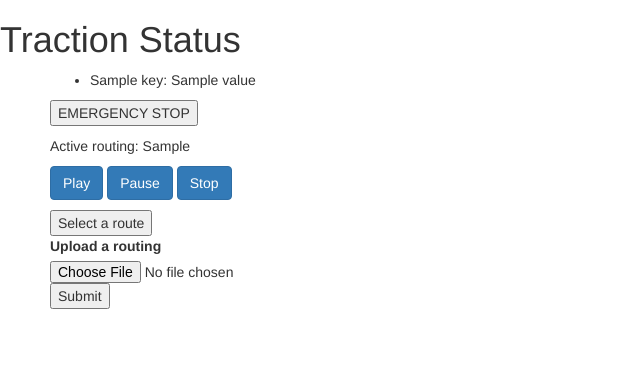
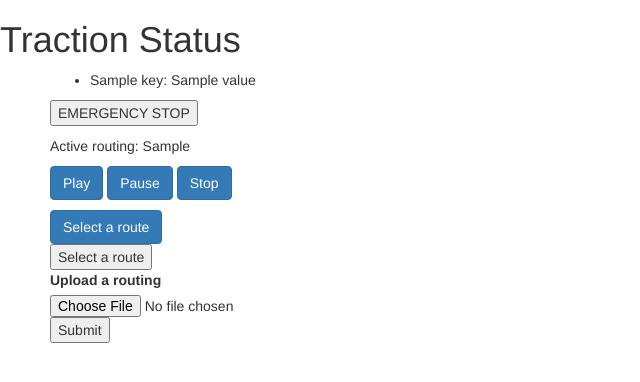
Before and after one commit to Yves1812/Robot_tondeuse, a Flask app: template Boards/MU - web server/app/templates/traction_status.html in a window 1280 px wide. Shown: the part 50-432 px from the top of the page, without its empty margins (0-640 px from the left). Run offline with Flask 2, Linux system fonts and the light colour scheme; the template is opened without the code that fills it: most values are stand-ins (such as "Sample title", 1, 10 or a date in 2020); some libraries are stand-ins or nearby versions.

Commit message:
updated traction status for bootstrap button

```diff
--- a/Boards/MU - web server/app/templates/traction_status.html
+++ b/Boards/MU - web server/app/templates/traction_status.html
@@ -17,6 +17,7 @@
     <p> </p>
 	<button type="button" class="btn btn-primary">Play</button> <button type="button" class="btn btn-primary">Pause</button> <button type="button" class="btn btn-primary">Stop</button>
     <p> </p>
+    <a href="{{ url_for('select_route') }}" class="btn btn-primary">Select a route</a>
     <form action="{{ url_for('select_route') }}">
       <input type="submit" value="Select a route" />
     </form>
```
Also changed, not shown: 1 other file.
